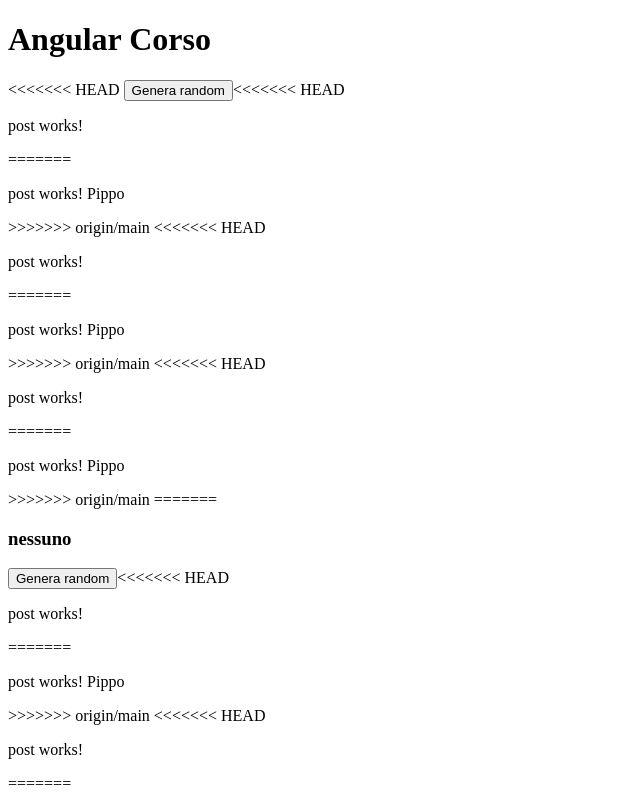
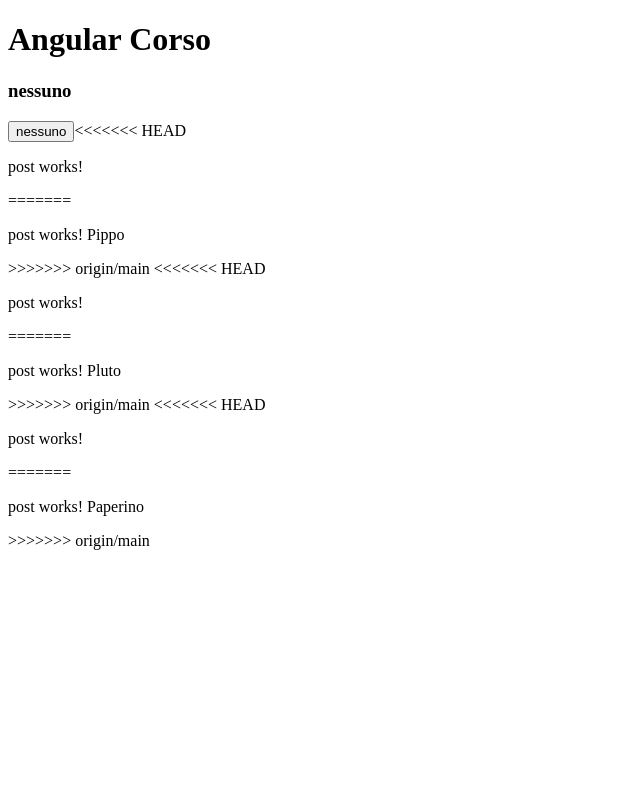
Before and after one commit to ironmanromeo/angular-corso, an Angular app: page / in a window 1280 px wide. Shown: the top 800 px of the page, without its empty margins (0-640 px from the left). Built offline with nearby package versions, Linux system fonts and the light colour scheme.

Commit message:
generarandom

```diff
--- a/src/app/app.component.html
+++ b/src/app/app.component.html
@@ -1,18 +1,8 @@
 <h1>Angular Corso</h1>
 
-<<<<<<< HEAD
-<button (click)="onGeneraRandom()">Genera random</button>
-<app-post ti="Pippo"></app-post>
-<app-post ti="Pippo"></app-post>
-<app-post ti="Pippo"></app-post>
-=======
 <h3>{{ nomeRandom }}</h3>
 
-<button (click)="onGeneraRandom()">Genera random</button>
-
-
-
+<button (click)="onGeneraRandom()">{{nomeRandom}}</button>
 <app-post ti="Pippo"></app-post>
 <app-post ti="Pluto"></app-post>
 <app-post ti="Paperino"></app-post>
->>>>>>> origin/main
```
